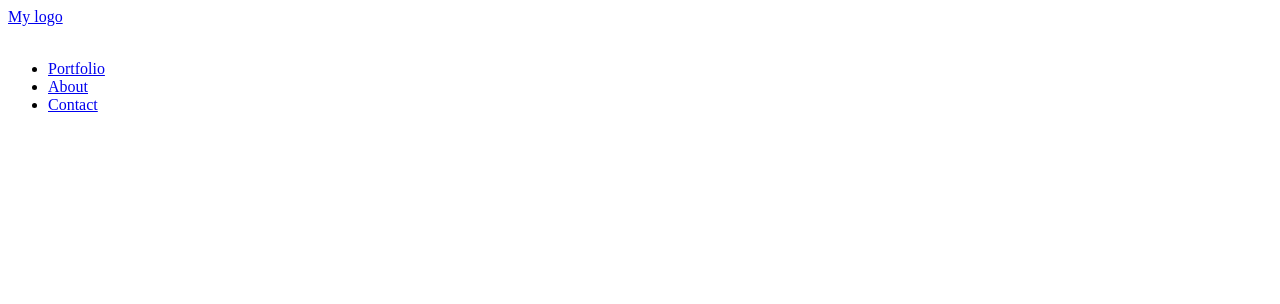
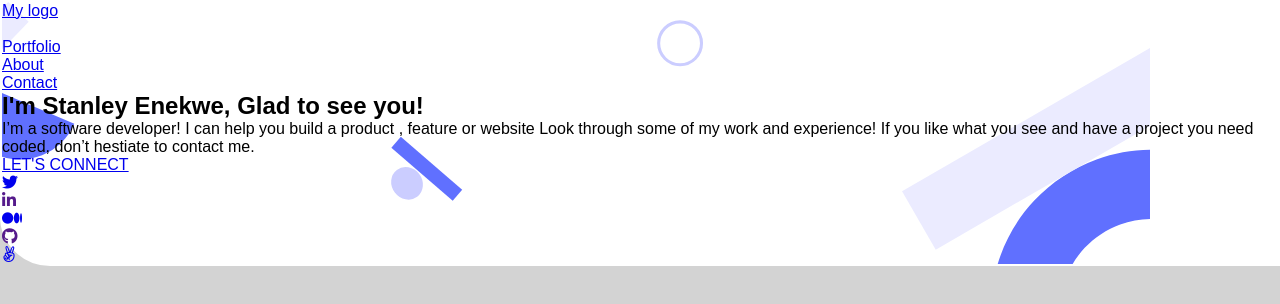
Before and after one commit to Enekwestanley/Portifolio-page, a plain HTML site: page index.html in a window 1280 px wide. Drawn offline with Linux system fonts and the light colour scheme.

Commit message:
Add some text with h1 and p tag,with some css styling

```diff
--- a/index.html
+++ b/index.html
@@ -1,6 +1,8 @@
 <!DOCTYPE html>
 <html lang="en">
 <head>
+  <link rel="stylesheet" href="style.css">
+  <script src="https://kit.fontawesome.com/ad79131c56.js" crossorigin="anonymous"></script>
   <meta charset="UTF-8">
   <meta http-equiv="X-UA-Compatible" content="IE=edge">
   <meta name="viewport" content="width=device-width, initial-scale=1.0">
@@ -25,5 +27,24 @@
          </ul>
       </div>
     </header>
+    <div class="text1">
+      <h1>I'm Stanley Enekwe, Glad to see you!</h1>
+      <p class="header-text">I’m a software developer! I can help you build a product ,
+        feature or website Look through some of my work and experience!
+        If you like what you see and have a project you need coded, don’t hestiate to contact me.
+      </p>
+    </div>
+    <div class="connect">
+        <a href="#">LET'S CONNECT</a>
+    </div>
+    <div class="icon1">
+      <ul>
+          <li><a href="#"><i class="icons fab fa-twitter" aria-hidden="true"></i></a></li>
+          <li><a href=""><i class="icons fab fa-linkedin-in" aria-hidden="true"></i></a></li>
+          <li><a href="#"><i class="icons fab fa-medium-m" aria-hidden="true"></i></a></li>
+          <li><a href=""><i class="icons fab fa-github" aria-hidden="true"></i></a></li>            <li><a href="#"><i class="icons fab fa-angellist" aria-hidden="true"></i></a></li>
+      </ul>
+    </div>
+  </section>
 </body>
 </html>
--- a/style.css
+++ b/style.css
@@ -0,0 +1,19 @@
+*{
+  margin: 0;
+  padding: 0;
+  box-sizing: border-box;
+}
+
+body {
+  background-color: lightgrey;
+  font-family: sans-serif;
+}
+
+#section1 {
+  background-image: url(img/header-shapes-mobile.svg);
+  background-repeat: no-repeat;
+  background-color: white;
+  background-size: 90%;
+  border: 2px solid white;
+  border-radius: 0 0 0 50px;
+}
```
